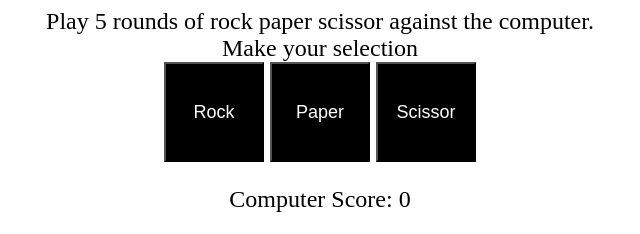
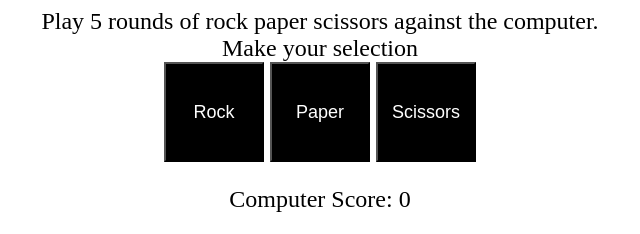
Before and after one commit to dorukgenc/Rock-Paper-Scissors, a plain HTML site: page index.html in a window 1280 px wide. Both pictures are taken after a click on the button "Rock". Shown: the top 234 px of the page, 320-960 px from the left. Drawn offline with Linux system fonts and the light colour scheme.

Commit message:
fix typo

```diff
--- a/index.html
+++ b/index.html
@@ -9,12 +9,12 @@
     <script src="script.js" defer></script>
   </head>
   <body>
-    <div>Play 5 rounds of rock paper scissor against the computer.</div>
+    <div>Play 5 rounds of rock paper scissors against the computer.</div>
     <div>Make your selection</div>
     <div class="choices">
       <button id="rock">Rock</button>
       <button id="paper">Paper</button>
-      <button id="scissor">Scissor</button>
+      <button id="scissors">Scissors</button>
     </div>
 
     <div class="scoreboard">
--- a/script.js
+++ b/script.js
@@ -14,8 +14,8 @@ function clickHandler(event) {
     case "paper":
       screenText.textContent = playRound("paper");
       break;
-    case "scissor":
-      screenText.textContent = playRound("scissor");
+    case "scissors":
+      screenText.textContent = playRound("scissors");
       break;
   }
 }
@@ -23,7 +23,7 @@ function clickHandler(event) {
 document.addEventListener("click", clickHandler);
 
 function getComputerChoice() {
-  let choices = ["rock", "scissor", "paper"];
+  let choices = ["rock", "scissors", "paper"];
   return choices[Math.floor(Math.random() * 3)];
 }
 
```
Also changed, not shown: 1 other file.
